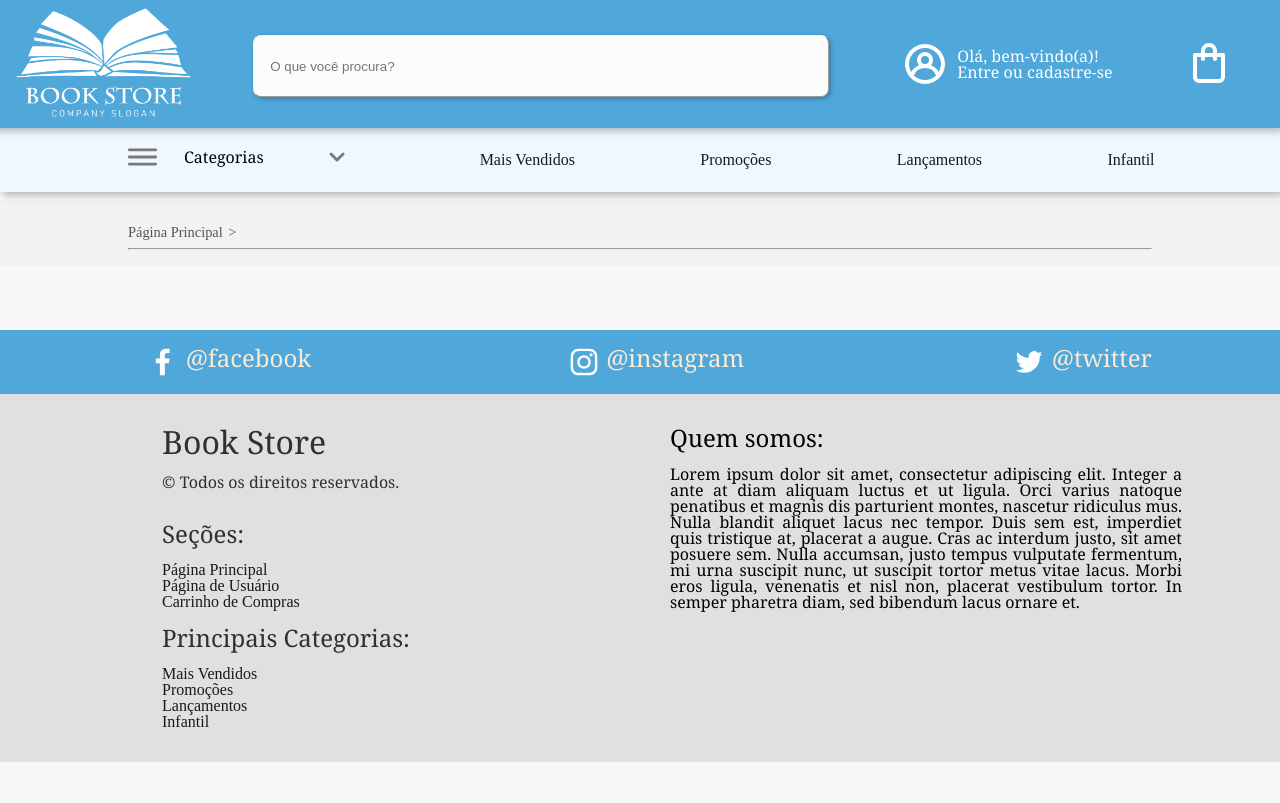
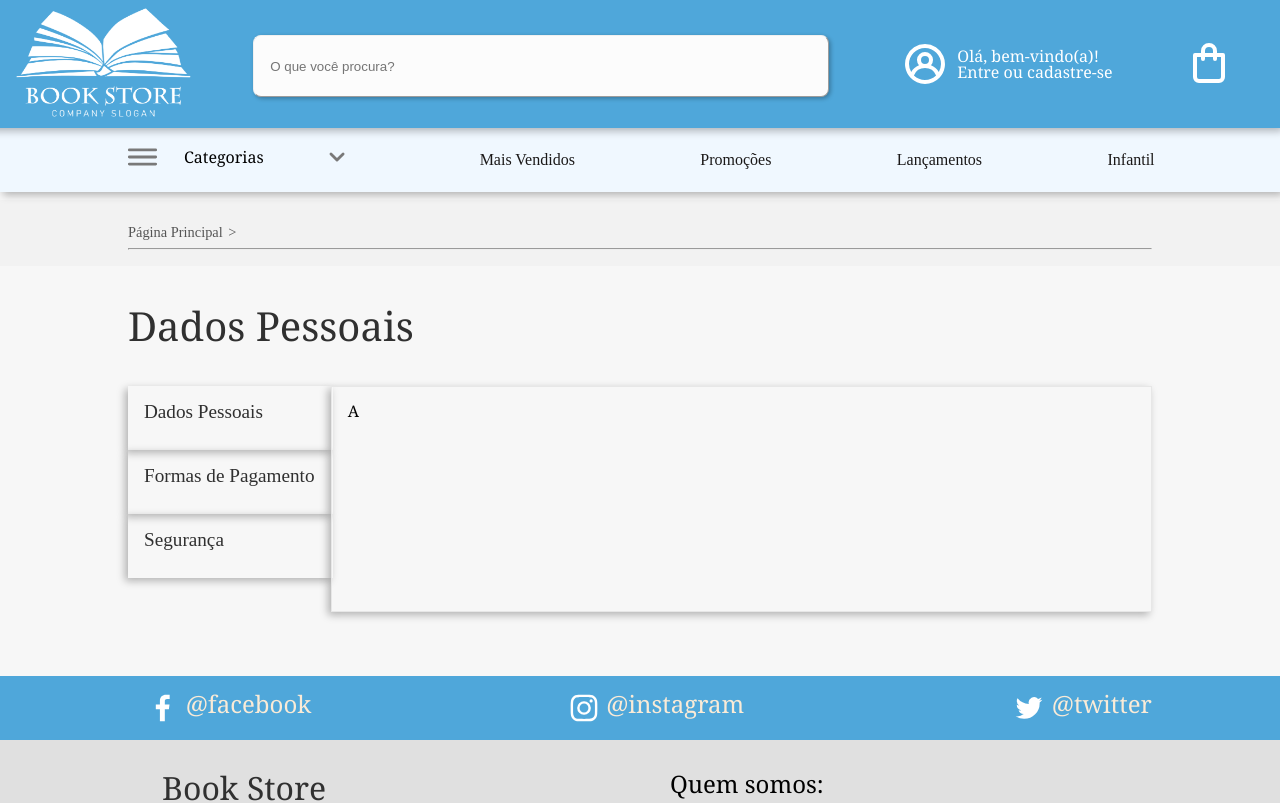
Before and after one commit to jlrconstantino/bookstore-ecommerce, a Vue app: page /account/profile in a window 1280 px wide. Shown: the top 803 px of the page. Built offline with nearby package versions, Linux system fonts and the light colour scheme.

Commit message:
added subroutes to account page; interaction links now make use of pointer cursor

```diff
--- a/src/components/AccountNavigator.vue
+++ b/src/components/AccountNavigator.vue
@@ -75,7 +75,8 @@
         min-height: 12.0rem;
         padding: 1rem;
         float: right;
-        border: 1px groove rgba(230, 230, 230, 0.9);
+        border: var(--box-light-border);
+        box-shadow: var(--box-shadow-left);
     }
 
     /* Elementos do menu lateral */
@@ -88,6 +89,7 @@
         font-size: 1.2rem;
         color: var(--text-color);
         box-shadow: var(--box-shadow-left);
+        /*border: var(--box-light-border);*/
         transition-duration: 0.3s;
         transition-timing-function: linear;
     }
--- a/src/components/HeaderComponent.vue
+++ b/src/components/HeaderComponent.vue
@@ -18,11 +18,11 @@
 
                 <!-- Perfil -->
                 <div id="header-top-bar-user">
-                    <img @click="go_to_page('account')" src="../assets/icons/user-circle.svg" class="header-top-bar-img" id="header-top-bar-user-img">
+                    <img @click="go_to_account()" src="../assets/icons/user-circle.svg" class="header-top-bar-img" id="header-top-bar-user-img">
                     <div id="header-top-bar-user-text-container">
                         <p v-if="logged===false" class="header-top-bar-text header-top-bar-user-p1">Olá, bem-vindo(a)!</p>
-                        <p v-if="logged===false" @click="go_to_page('account')" class="hover-interaction-link-alternative header-top-bar-text header-top-bar-user-p2">Entre ou cadastre-se</p>
-                        <p v-if="logged===true" @click="go_to_page('account')" class="hover-interaction-link-alternative header-top-bar-text header-top-bar-user-p1">{{username}}</p>
+                        <p v-if="logged===false" @click="go_to_account()" class="hover-interaction-link-alternative header-top-bar-text header-top-bar-user-p2">Entre ou cadastre-se</p>
+                        <p v-if="logged===true" @click="go_to_account()" class="hover-interaction-link-alternative header-top-bar-text header-top-bar-user-p1">{{username}}</p>
                     </div>
                 </div>
 
@@ -113,6 +113,16 @@
             // Navegação comum
             go_to_page(name) {
                 this.$router.push({name: name});
+                window.scrollTo(0,0);
+            },
+
+            // Navegação à página da conta
+            go_to_account() {
+                if(this.logged == true){
+                    this.$router.push({path: '/account/profile'});
+                }else{
+                    this.$router.push({path: '/account/login'});
+                }
                 window.scrollTo(0,0);
             },
 
@@ -214,6 +224,7 @@
         filter: brightness(0) invert(1);
     }
     .header-top-bar-img:hover {
+        cursor: pointer;
         filter: brightness(0) invert(1) drop-shadow(4px 4px 8px #afc8d6);;
     }
 
--- a/src/css/colors.css
+++ b/src/css/colors.css
@@ -22,6 +22,7 @@
 
     /* Sombra para os itens */
     --box-border: 1px groove rgba(190, 190, 190, 0.9);
+    --box-light-border: 1px groove rgba(230, 230, 230, 0.9);
     --box-red-border: 1px groove rgba(189, 75, 75, 0.9);
     --box-shadow: 0.2rem 0.2rem 0.5rem rgba(0, 0, 0, 0.281);
     --box-shadow-minimized: 0.1rem 0.1rem 0.25rem rgba(0, 0, 0, 0.281);
--- a/src/css/global-style.css
+++ b/src/css/global-style.css
@@ -27,6 +27,11 @@ a {
     color: var(--link-darker-hover-color);
 }
 
+/* Cursor de link */
+a, router-link, .hover-interaction-link:hover, .hover-interaction-link-alternative:hover, .hover-interaction-link-darker:hover {
+    cursor: pointer;
+}
+
 /* Definições globais de estilização de texto */
 p, h1, h2, h3, h4, h5, h6 {font-family: Cambria, Cochin, Georgia, Times, 'Times New Roman', serif;}
 p, a {font-size: 1rem;}
--- a/src/views/AccountView.vue
+++ b/src/views/AccountView.vue
@@ -1,7 +1,6 @@
 <!-- .:::: TEMPLATE ::::. -->
 <template>
-    <LogRegForm v-if="!logged"></LogRegForm>
-    <AccountNavigator v-if="logged"></AccountNavigator>
+    <router-view></router-view>
 </template>
 
 
@@ -11,21 +10,11 @@
     // Vuex
     import store from '@/store/index.js';
 
-    // Importação de componentes
-    import LogRegForm from "../components/LogRegForm.vue";
-    import AccountNavigator from "../components/AccountNavigator.vue";
-
     // Lógica local
     export default {
 
         // Nome do componente
         name: "AccountView",
-
-        // Registro de componentes
-        components: {
-            LogRegForm,
-            AccountNavigator,
-        },
 
         // Atributos computados
         computed: {
```
Also changed, not shown: src/router/index.js (+7 -2 lines).
